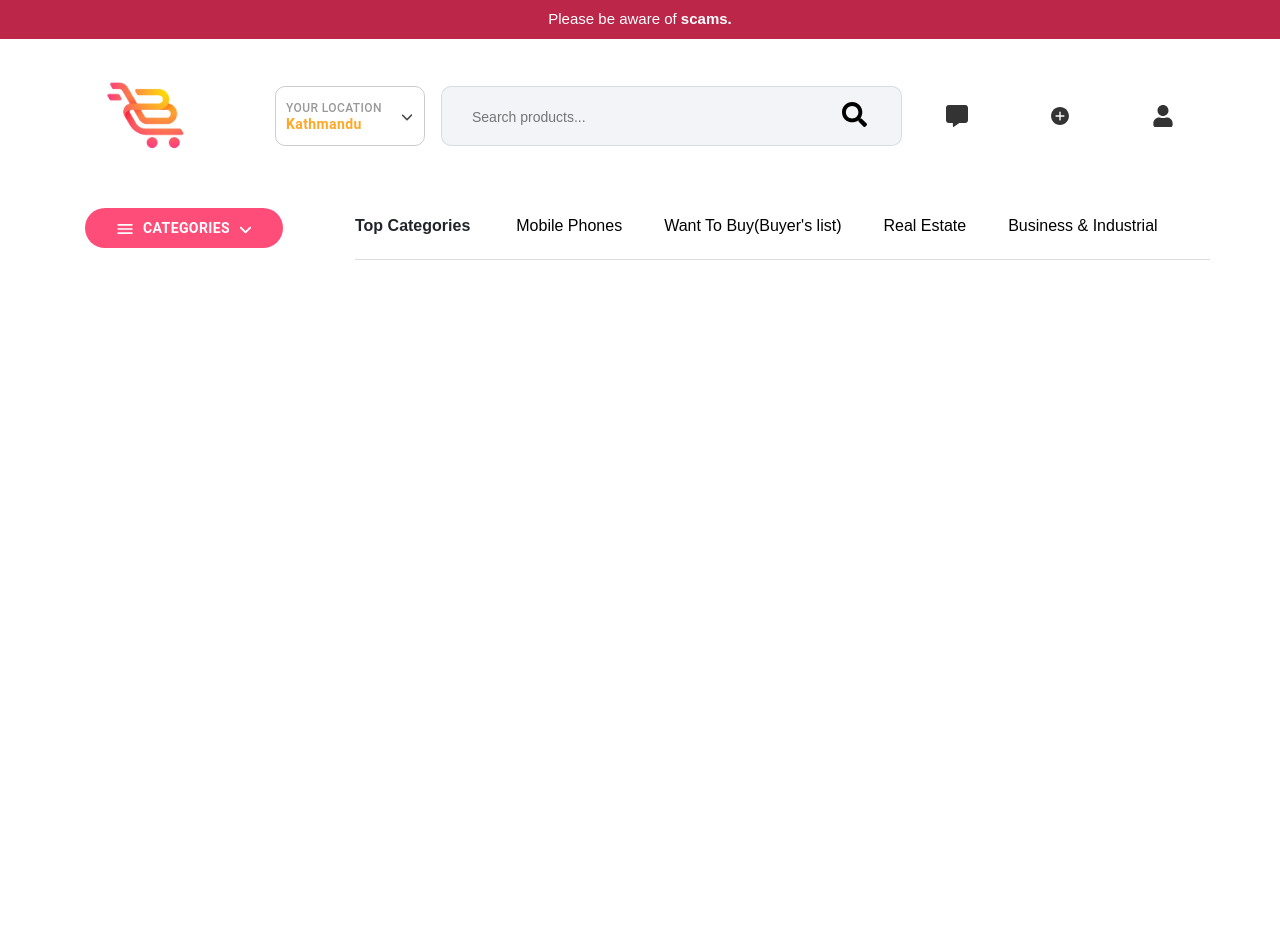
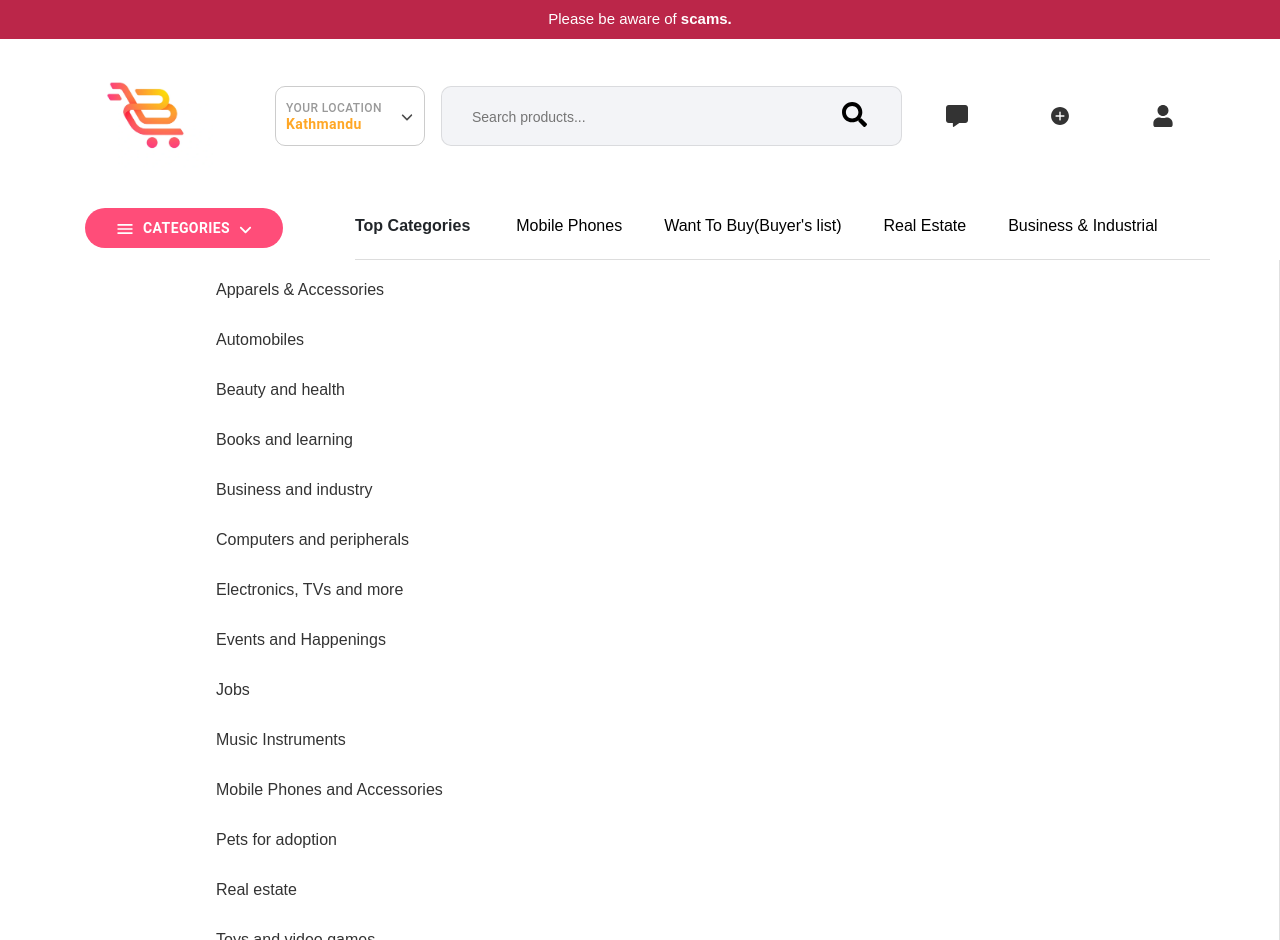
Before and after one commit to Rijan-Budds/E-commerce, a React (Create React App) app: page / in a window 1280 px wide. Before the commit the page ends 800 px from the top, so only its background shows below. Built offline with nearby package versions, Linux system fonts and the light colour scheme.

Commit message:
added category slide

```diff
--- a/src/App.css
+++ b/src/App.css
@@ -278,3 +278,74 @@ nav .navPart2 ul li a:hover{
   background: #f0faff;
   color: #0056b3;
 }
+
+.navigation-wrapper {
+  background-color: #ffffff;
+  padding: 0;
+  box-shadow: none;
+  border-radius: 0;
+  margin-bottom: 0;
+  border-right: 1px solid #e0e0e0;
+}
+
+.navigation-wrapper .container {
+  padding: 0;
+  max-width: 100%;
+}
+
+.main-nav {
+  padding-left: 200px;
+}
+
+.main-nav ul {
+  list-style-type: none;
+  padding: 0;
+  margin: 0;
+}
+
+.main-nav li {
+  padding: 10px 16px;
+  margin-bottom: 6px;
+  background-color: transparent;
+  border-radius: 0;
+  color: #333;
+  font-weight: 400;
+  cursor: pointer;
+  transition: all 0.2s ease-in-out;
+}
+
+.main-nav li:hover {
+  background-color: transparent;
+  color: #ff4d79;
+  transform: translateX(4px);
+}
+
+.scrollable-category {
+  max-height: calc(100vh - 120px);
+  overflow-y: auto;
+  overflow-x: hidden;
+  padding: 0.5rem 0;
+  background-color: #ffffff;
+}
+
+.scrollable-category::-webkit-scrollbar {
+  width: 4px;
+}
+
+.scrollable-category::-webkit-scrollbar-thumb {
+  background: #ddd;
+  border-radius: 4px;
+}
+
+.scrollable-category::-webkit-scrollbar-track {
+  background: transparent;
+}
+
+.navigation-container {
+  height: 100%;
+}
+
+.category-nav {
+  height: 100%;
+  width: 100%;
+}
--- /dev/null
+++ b/src/Components/Header/Category/index.js
@@ -0,0 +1,33 @@
+
+const Category = () => {
+  return (
+    <div className="navigation-wrapper">
+      <nav className="main-nav category-nav">
+        <div className="scrollable-category">
+          <ul>
+            <li>Apparels & Accessories</li>
+            <li>Automobiles</li>
+            <li>Beauty and health</li>
+            <li>Books and learning</li>
+            <li>Business and industry</li>
+            <li>Computers and peripherals</li>
+            <li>Electronics, TVs and more</li>
+            <li>Events and Happenings</li>
+            <li>Jobs</li>
+            <li>Music Instruments</li>
+            <li>Mobile Phones and Accessories</li>
+            <li>Pets for adoption</li>
+            <li>Real estate</li>
+            <li>Toys and video games</li>
+            <li>Travel, Tours and Packages</li>
+            <li>Services</li>
+            <li>Furnishing and Appliances</li>
+            <li>Fresh vegetables and meat</li>
+          </ul>
+        </div>
+      </nav>
+    </div>
+  );
+};
+
+export default Category;
--- a/src/Components/Header/Navigation/index.js
+++ b/src/Components/Header/Navigation/index.js
@@ -26,7 +26,7 @@ const Navigation = () => {
                   <p>Top Categories</p>
                   </li>
               <li className="list-inline-item">
-                <Link to="/">Mobile Phones</Link>
+                <Link to="/">Mobile Phones </Link>
               </li>
               <li className="list-inline-item">
                 <Link to="/">Want To Buy(Buyer's list)</Link>
--- a/src/Components/Header/index.js
+++ b/src/Components/Header/index.js
@@ -7,6 +7,7 @@ import { IoIosAddCircle } from "react-icons/io";
 import SearchBox from "./SearchBox";
 import Button from "@mui/material/Button";
 import Navigation from "./Navigation";
+import Category from "./Category";
 
 const Header = () => {
   const navigate = useNavigate();
@@ -62,7 +63,7 @@ const Header = () => {
         </header>
 
         <Navigation />
-
+        <Category />
       </div>
     </>
   );
```
